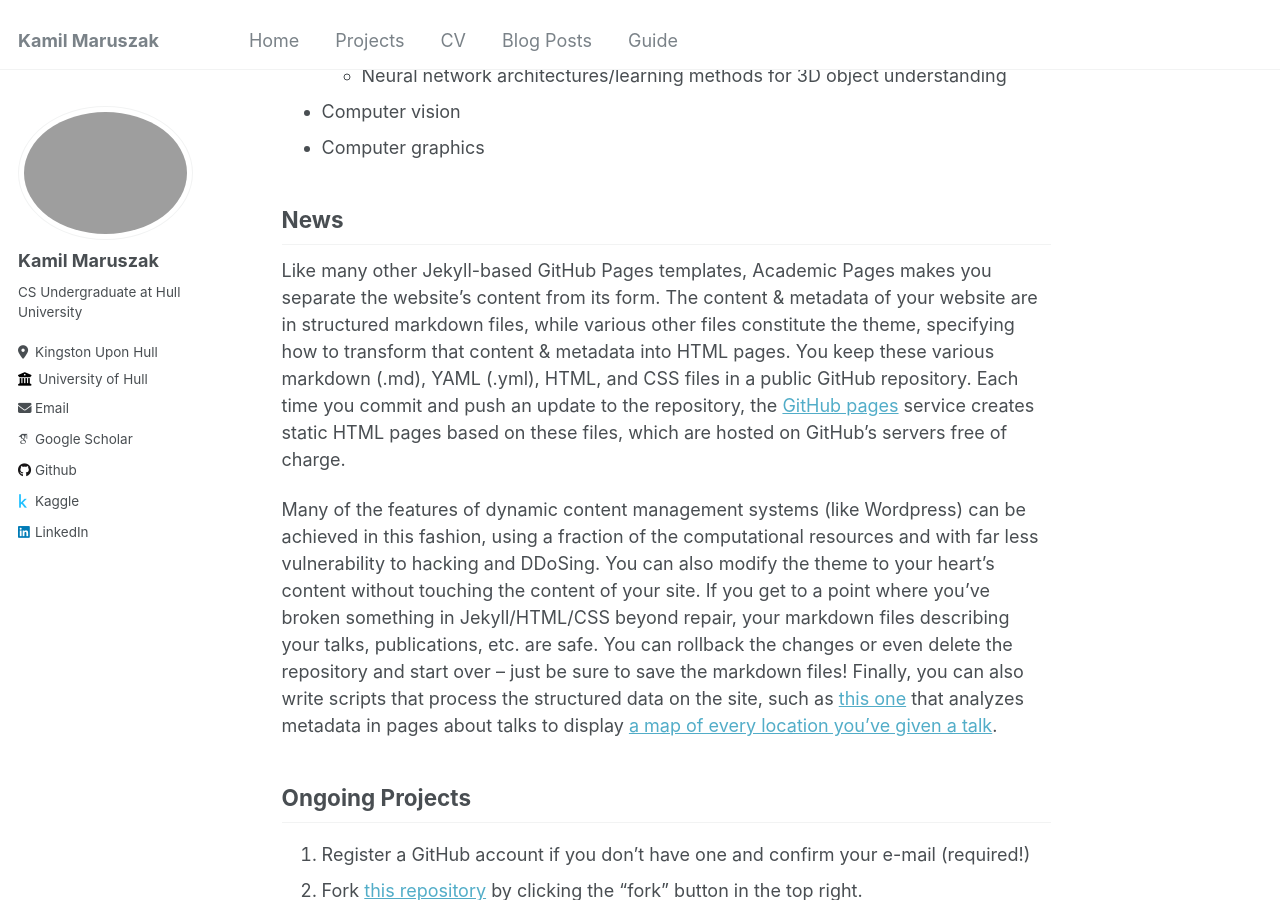
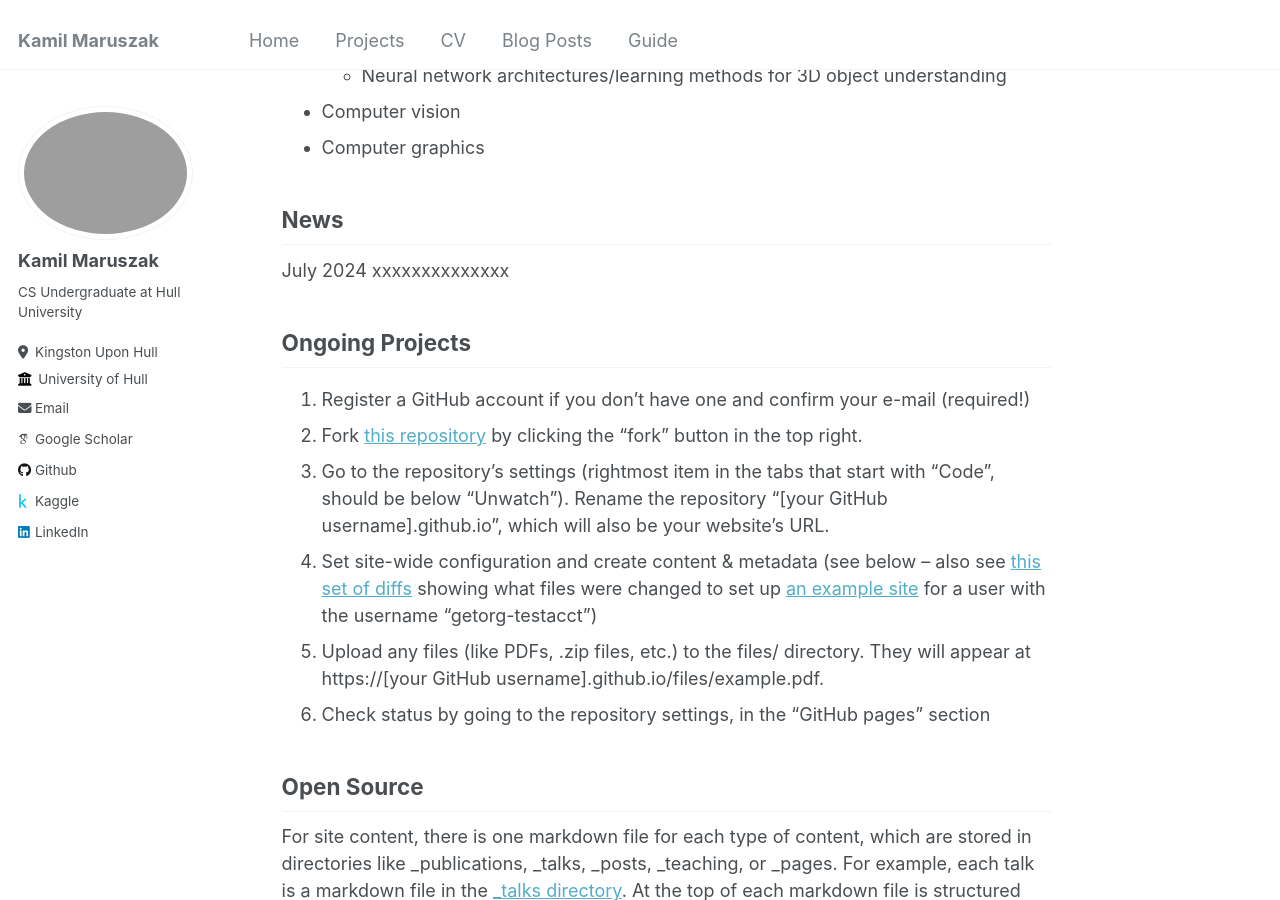
Before and after one commit to DonKamilo00/DonKamilo00.github.io, a Jekyll site: the page built from _pages/about.md, in a window 1280 px wide and 900 px high, scrolled down 403 px. Built offline with Jekyll 4.4.1, drawn with Linux system fonts in a browser that asks for light colours; some web fonts are replaced.

Commit message:
Update about.md

```diff
--- a/_pages/about.md
+++ b/_pages/about.md
@@ -21,9 +21,7 @@ My research interest lies at intersection of Computer Vision and graphics, I'm e
 
 **News**
 ------
-Like many other Jekyll-based GitHub Pages templates, Academic Pages makes you separate the website's content from its form. The content & metadata of your website are in structured markdown files, while various other files constitute the theme, specifying how to transform that content & metadata into HTML pages. You keep these various markdown (.md), YAML (.yml), HTML, and CSS files in a public GitHub repository. Each time you commit and push an update to the repository, the [GitHub pages](https://pages.github.com/) service creates static HTML pages based on these files, which are hosted on GitHub's servers free of charge.
-
-Many of the features of dynamic content management systems (like Wordpress) can be achieved in this fashion, using a fraction of the computational resources and with far less vulnerability to hacking and DDoSing. You can also modify the theme to your heart's content without touching the content of your site. If you get to a point where you've broken something in Jekyll/HTML/CSS beyond repair, your markdown files describing your talks, publications, etc. are safe. You can rollback the changes or even delete the repository and start over -- just be sure to save the markdown files! Finally, you can also write scripts that process the structured data on the site, such as [this one](https://github.com/academicpages/academicpages.github.io/blob/master/talkmap.ipynb) that analyzes metadata in pages about talks to display [a map of every location you've given a talk](https://academicpages.github.io/talkmap.html).
+July 2024 xxxxxxxxxxxxxx
 
 
 
```
